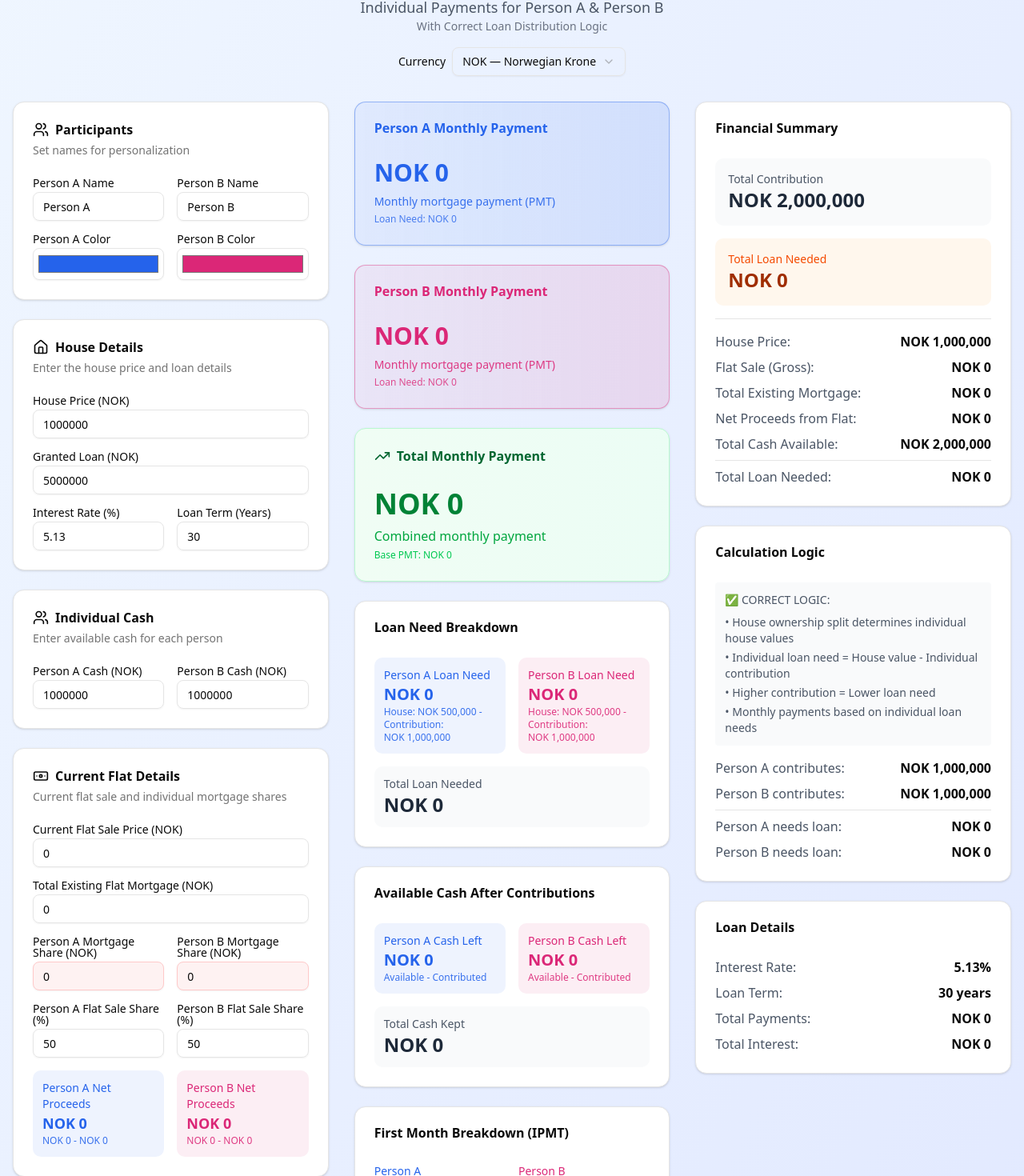
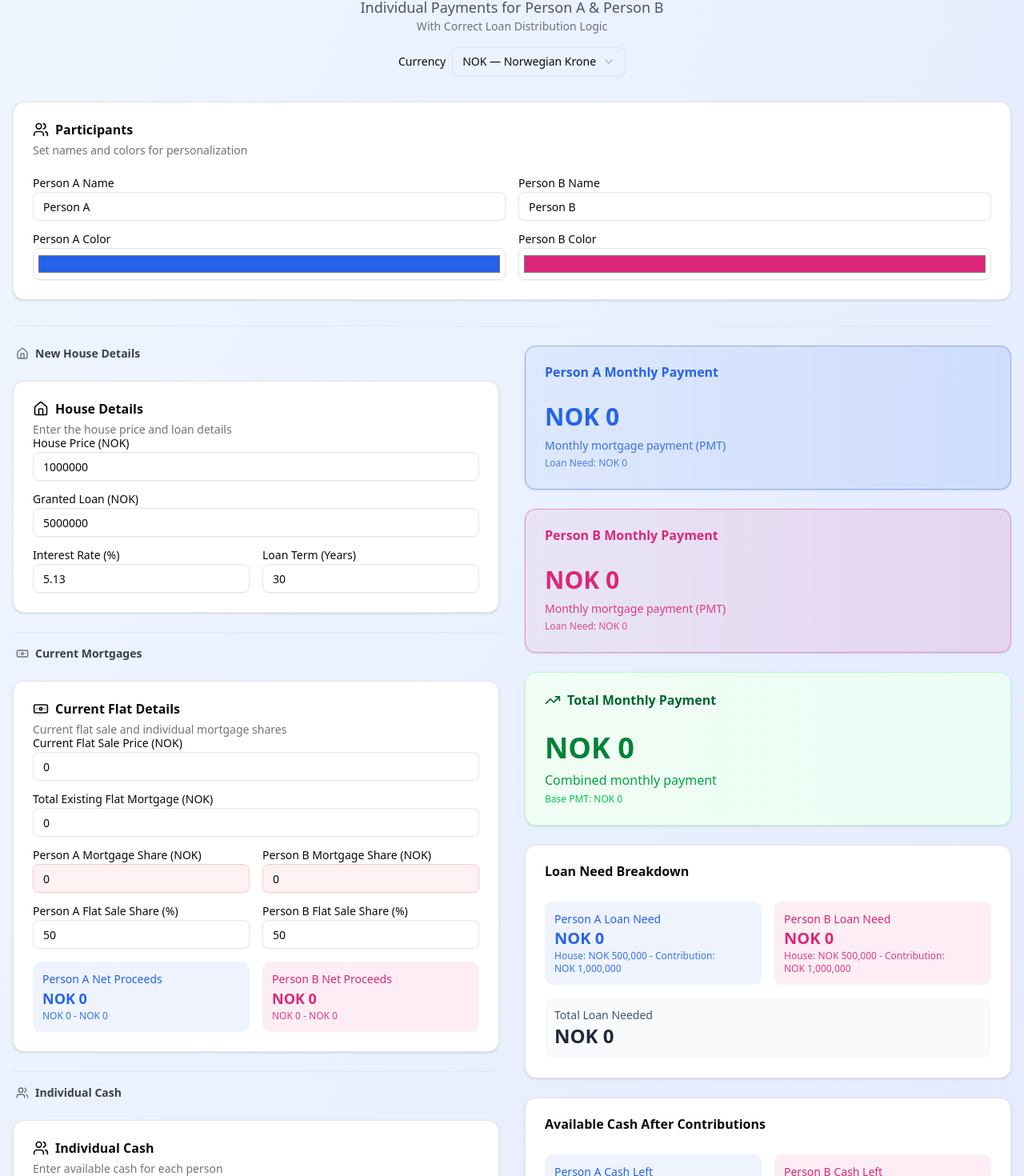
Before and after one commit to mocialov/mortgage_calculator, a React (Vite) app: page / in a window 1280 px wide. Shown: the part 77-1547 px from the top of the page at 80% size. Built offline with nearby package versions, Linux system fonts and the light colour scheme.

Commit message:
moving blocks

```diff
--- a/src/App.jsx
+++ b/src/App.jsx
@@ -31,6 +31,16 @@ function App() {
   const [loanTerm, setLoanTerm] = useState(30)
   const [hasRentalUnit, setHasRentalUnit] = useState(false)
   const [rentalIncome, setRentalIncome] = useState(0)
+  // Mobile stepper (only affects small screens)
+  const inputSteps = [
+    'Current Flat Details',
+    'Individual Cash',
+    'New House Details',
+    'Contributions to New Mortgage',
+    'Ownership Split',
+    'Rental Unit'
+  ]
+  const [currentStep, setCurrentStep] = useState(0)
 
   // Currency setting
   const [currency, setCurrency] = useState('NOK')
@@ -248,19 +258,18 @@ function App() {
           </div>
         </div>
 
-        <div className="grid grid-cols-1 lg:grid-cols-3 gap-8">
-          {/* Input Section */}
-          <div className="space-y-6">
+        {/* Full-width Participants */}
+        <div className="mb-8">
           <Card>
             <CardHeader>
               <CardTitle className="flex items-center gap-2">
                 <Users className="h-5 w-5" />
                 Participants
               </CardTitle>
-                <CardDescription>Set names for personalization</CardDescription>
+              <CardDescription>Set names and colors for personalization</CardDescription>
             </CardHeader>
             <CardContent className="space-y-4">
-                <div className="grid grid-cols-2 gap-4">
+              <div className="grid grid-cols-1 md:grid-cols-2 gap-4">
                 <div>
                   <Label htmlFor="personAName">{aName} Name</Label>
                   <Input
@@ -284,7 +293,7 @@ function App() {
                   />
                 </div>
               </div>
-                <div className="grid grid-cols-2 gap-4">
+              <div className="grid grid-cols-1 md:grid-cols-2 gap-4">
                 <div>
                   <Label htmlFor="personAColor">{aName} Color</Label>
                   <Input
@@ -308,7 +317,49 @@ function App() {
               </div>
             </CardContent>
           </Card>
-            <Card>
+        </div>
+        <div className="border-t border-gray-200 my-6" />
+
+        <div className="grid grid-cols-1 lg:grid-cols-2 gap-8">
+          {/* Input Section */}
+          <div className="space-y-6">
+            {/* Mobile stepper controls */}
+            <div className="lg:hidden sticky top-0 z-10 -mx-4 px-4 py-3 bg-gradient-to-br from-blue-50/90 to-indigo-100/90 backdrop-blur">
+              <div className="flex items-center justify-between">
+                <button
+                  className="text-sm px-3 py-1 rounded-md bg-white/70 border disabled:opacity-50"
+                  onClick={() => setCurrentStep((s) => Math.max(0, s - 1))}
+                  disabled={currentStep === 0}
+                >
+                  Back
+                </button>
+                <div className="text-sm font-medium">
+                  Step {currentStep + 1} of {inputSteps.length}
+                </div>
+                <button
+                  className="text-sm px-3 py-1 rounded-md bg-blue-600 text-white disabled:opacity-50"
+                  onClick={() => setCurrentStep((s) => Math.min(inputSteps.length - 1, s + 1))}
+                  disabled={currentStep === inputSteps.length - 1}
+                >
+                  Next
+                </button>
+              </div>
+              <div className="mt-2 flex gap-1 justify-center">
+                {inputSteps.map((_, idx) => (
+                  <button
+                    key={idx}
+                    aria-label={`Go to step ${idx + 1}`}
+                    className={`${currentStep === idx ? 'bg-blue-600' : 'bg-blue-300'} h-1.5 w-6 rounded-full`}
+                    onClick={() => setCurrentStep(idx)}
+                  />
+                ))}
+              </div>
+            </div>
+            {/* Section: New House Details */}
+            <h2 className="text-sm font-semibold text-gray-700 px-1 flex items-center gap-2">
+              <Home className="h-4 w-4 text-gray-500" /> New House Details
+            </h2>
+            <Card className={`${currentStep === 2 ? 'block' : 'hidden'} lg:block`}>
               <CardHeader>
                 <CardTitle className="flex items-center gap-2">
                   <Home className="h-5 w-5" />
@@ -363,7 +414,127 @@ function App() {
               </CardContent>
             </Card>
 
-            <Card>
+            {/* Section: Current Mortgages (moved above Individual Cash) */}
+            <div className="border-t border-gray-200 my-4" />
+            <h2 className="text-sm font-semibold text-gray-700 px-1 flex items-center gap-2">
+              <Banknote className="h-4 w-4 text-gray-500" /> Current Mortgages
+            </h2>
+            <Card className={`${currentStep === 0 ? 'block' : 'hidden'} lg:block`}>
+              <CardHeader>
+                <CardTitle className="flex items-center gap-2">
+                  <Banknote className="h-5 w-5" />
+                  Current Flat Details
+                </CardTitle>
+                <CardDescription>Current flat sale and individual mortgage shares</CardDescription>
+              </CardHeader>
+              <CardContent className="space-y-4">
+                <div>
+                  <Label htmlFor="flatSalePrice">Current Flat Sale Price ({currency})</Label>
+                  <Input
+                    id="flatSalePrice"
+                    type="number"
+                    value={flatSalePrice}
+                    onChange={(e) => setFlatSalePrice(Number(e.target.value))}
+                    className="mt-1"
+                    placeholder="Enter expected sale price"
+                  />
+                </div>
+                <div>
+                  <Label htmlFor="totalExistingMortgage">Total Existing Flat Mortgage ({currency})</Label>
+                  <Input
+                    id="totalExistingMortgage"
+                    type="number"
+                    value={totalExistingMortgage}
+                    onChange={(e) => setTotalExistingMortgage(Number(e.target.value))}
+                    className="mt-1"
+                    placeholder="Total amount still owed"
+                  />
+                </div>
+                <div className="grid grid-cols-2 gap-4">
+                  <div>
+                    <Label htmlFor="personAExistingMortgage">{aName} Mortgage Share ({currency})</Label>
+                    <Input
+                      id="personAExistingMortgage"
+                      type="number"
+                      value={personAExistingMortgage}
+                      onChange={(e) => setPersonAExistingMortgage(Number(e.target.value))}
+                      className="mt-1 bg-red-50 border-red-200"
+                      placeholder={`${aName}'s share of mortgage`}
+                    />
+                  </div>
+                  <div>
+                    <Label htmlFor="personBExistingMortgage">{bName} Mortgage Share ({currency})</Label>
+                    <Input
+                      id="personBExistingMortgage"
+                      type="number"
+                      value={personBExistingMortgage}
+                      onChange={(e) => setPersonBExistingMortgage(Number(e.target.value))}
+                      className="mt-1 bg-red-50 border-red-200"
+                      placeholder={`${bName}'s share of mortgage`}
+                    />
+                  </div>
+                </div>
+                {Math.abs(calculations.mortgageValidation) > 1 && (
+                  <div className="p-3 bg-yellow-50 border border-yellow-200 rounded-lg">
+                    <div className="flex items-center gap-2">
+                      <AlertTriangle className="h-4 w-4 text-yellow-600" />
+                      <p className="text-yellow-800 font-medium text-sm">Mortgage Share Mismatch</p>
+                    </div>
+                    <p className="text-yellow-700 text-xs mt-1">
+                      Individual shares ({formatCurrency(personAExistingMortgage + personBExistingMortgage)})
+                      don't match total ({formatCurrency(totalExistingMortgage)})
+                    </p>
+                  </div>
+                )}
+                <div className="grid grid-cols-2 gap-4">
+                  <div>
+                    <Label htmlFor="personAFlatShare">{aName} Flat Sale Share (%)</Label>
+                    <Input
+                      id="personAFlatShare"
+                      type="number"
+                      step="0.1"
+                      value={personAFlatShare}
+                      onChange={(e) => setPersonAFlatShare(Number(e.target.value))}
+                      className="mt-1"
+                    />
+                  </div>
+                  <div>
+                    <Label htmlFor="personBFlatShare">{bName} Flat Sale Share (%)</Label>
+                    <Input
+                      id="personBFlatShare"
+                      type="number"
+                      step="0.1"
+                      value={personBFlatShare}
+                      onChange={(e) => setPersonBFlatShare(Number(e.target.value))}
+                      className="mt-1"
+                    />
+                  </div>
+                </div>
+                <div className="grid grid-cols-2 gap-4">
+                  <div className="p-3 rounded-lg" style={{ backgroundColor: hexToRgba(personAColor, 0.08) }}>
+                    <p className="text-sm font-medium" style={{ color: personAColor }}>{aName} Net Proceeds</p>
+                    <p className="text-lg font-bold" style={{ color: personAColor }}>{formatCurrency(calculations.personANetProceeds)}</p>
+                    <p className="text-xs" style={{ color: hexToRgba(personAColor, 0.9) }}>
+                      {formatCurrency(calculations.personAGrossShare)} - {formatCurrency(personAExistingMortgage)}
+                    </p>
+                  </div>
+                  <div className="p-3 rounded-lg" style={{ backgroundColor: hexToRgba(personBColor, 0.08) }}>
+                    <p className="text-sm font-medium" style={{ color: personBColor }}>{bName} Net Proceeds</p>
+                    <p className="text-lg font-bold" style={{ color: personBColor }}>{formatCurrency(calculations.personBNetProceeds)}</p>
+                    <p className="text-xs" style={{ color: hexToRgba(personBColor, 0.9) }}>
+                      {formatCurrency(calculations.personBGrossShare)} - {formatCurrency(personBExistingMortgage)}
+                    </p>
+                  </div>
+                </div>
+              </CardContent>
+            </Card>
+
+            {/* Section: Cash */}
+            <div className="border-t border-gray-200 my-4" />
+            <h2 className="text-sm font-semibold text-gray-700 px-1 flex items-center gap-2">
+              <Users className="h-4 w-4 text-gray-500" /> Individual Cash
+            </h2>
+            <Card className={`${currentStep === 1 ? 'block' : 'hidden'} lg:block`}>
               <CardHeader>
                 <CardTitle className="flex items-center gap-2">
                   <Users className="h-5 w-5" />
@@ -397,128 +568,8 @@ function App() {
               </CardContent>
             </Card>
 
-            <Card>
-              <CardHeader>
-                <CardTitle className="flex items-center gap-2">
-                  <Banknote className="h-5 w-5" />
-                  Current Flat Details
-                </CardTitle>
-                <CardDescription>Current flat sale and individual mortgage shares</CardDescription>
-              </CardHeader>
-              <CardContent className="space-y-4">
-                <div>
-                  <Label htmlFor="flatSalePrice">Current Flat Sale Price ({currency})</Label>
-                  <Input
-                    id="flatSalePrice"
-                    type="number"
-                    value={flatSalePrice}
-                    onChange={(e) => setFlatSalePrice(Number(e.target.value))}
-                    className="mt-1"
-                    placeholder="Enter expected sale price"
-                  />
-                </div>
-
-                <div>
-                  <Label htmlFor="totalExistingMortgage">Total Existing Flat Mortgage ({currency})</Label>
-                  <Input
-                    id="totalExistingMortgage"
-                    type="number"
-                    value={totalExistingMortgage}
-                    onChange={(e) => setTotalExistingMortgage(Number(e.target.value))}
-                    className="mt-1"
-                    placeholder="Total amount still owed"
-                  />
-                </div>
-
-                <div className="grid grid-cols-2 gap-4">
-                  <div>
-                    <Label htmlFor="personAExistingMortgage">{aName} Mortgage Share ({currency})</Label>
-                    <Input
-                      id="personAExistingMortgage"
-                      type="number"
-                      value={personAExistingMortgage}
-                      onChange={(e) => setPersonAExistingMortgage(Number(e.target.value))}
-                      className="mt-1 bg-red-50 border-red-200"
-                      placeholder={`${aName}'s share of mortgage`}
-                    />
-                  </div>
-                  <div>
-                    <Label htmlFor="personBExistingMortgage">{bName} Mortgage Share ({currency})</Label>
-                    <Input
-                      id="personBExistingMortgage"
-                      type="number"
-                      value={personBExistingMortgage}
-                      onChange={(e) => setPersonBExistingMortgage(Number(e.target.value))}
-                      className="mt-1 bg-red-50 border-red-200"
-                      placeholder={`${bName}'s share of mortgage`}
-                    />
-                  </div>
-                </div>
-
-                {Math.abs(calculations.mortgageValidation) > 1 && (
-                  <div className="p-3 bg-yellow-50 border border-yellow-200 rounded-lg">
-                    <div className="flex items-center gap-2">
-                      <AlertTriangle className="h-4 w-4 text-yellow-600" />
-                      <p className="text-yellow-800 font-medium text-sm">Mortgage Share Mismatch</p>
-                    </div>
-                    <p className="text-yellow-700 text-xs mt-1">
-                      Individual shares ({formatCurrency(personAExistingMortgage + personBExistingMortgage)})
-                      don't match total ({formatCurrency(totalExistingMortgage)})
-                    </p>
-                  </div>
-                )}
-
-                <div className="grid grid-cols-2 gap-4">
-                  <div>
-                    <Label htmlFor="personAFlatShare">{aName} Flat Sale Share (%)</Label>
-                    <Input
-                      id="personAFlatShare"
-                      type="number"
-                      step="0.1"
-                      value={personAFlatShare}
-                      onChange={(e) => setPersonAFlatShare(Number(e.target.value))}
-                      className="mt-1"
-                    />
-                  </div>
-                  <div>
-                    <Label htmlFor="personBFlatShare">{bName} Flat Sale Share (%)</Label>
-                    <Input
-                      id="personBFlatShare"
-                      type="number"
-                      step="0.1"
-                      value={personBFlatShare}
-                      onChange={(e) => setPersonBFlatShare(Number(e.target.value))}
-                      className="mt-1"
-                    />
-                  </div>
-                </div>
-
-                <div className="grid grid-cols-2 gap-4">
-                  <div
-                    className="p-3 rounded-lg"
-                    style={{ backgroundColor: hexToRgba(personAColor, 0.08) }}
-                  >
-                    <p className="text-sm font-medium" style={{ color: personAColor }}>{aName} Net Proceeds</p>
-                    <p className="text-lg font-bold" style={{ color: personAColor }}>{formatCurrency(calculations.personANetProceeds)}</p>
-                    <p className="text-xs" style={{ color: hexToRgba(personAColor, 0.9) }}>
-                      {formatCurrency(calculations.personAGrossShare)} - {formatCurrency(personAExistingMortgage)}
-                    </p>
-                  </div>
-                  <div
-                    className="p-3 rounded-lg"
-                    style={{ backgroundColor: hexToRgba(personBColor, 0.08) }}
-                  >
-                    <p className="text-sm font-medium" style={{ color: personBColor }}>{bName} Net Proceeds</p>
-                    <p className="text-lg font-bold" style={{ color: personBColor }}>{formatCurrency(calculations.personBNetProceeds)}</p>
-                    <p className="text-xs" style={{ color: hexToRgba(personBColor, 0.9) }}>
-                      {formatCurrency(calculations.personBGrossShare)} - {formatCurrency(personBExistingMortgage)}
-                    </p>
-                  </div>
-                </div>
-              </CardContent>
-            </Card>
-
-            <Card>
+            {/* Contributions moved into Cash section (step 2) */}
+            <Card className={`${currentStep === 2 ? 'block' : 'hidden'} lg:block`}>
               <CardHeader>
                 <CardTitle className="flex items-center gap-2">
                   <DollarSign className="h-5 w-5" />
@@ -566,7 +617,12 @@ function App() {
               </CardContent>
             </Card>
 
-            <Card>
+            <Card className={`${currentStep === 4 ? 'block' : 'hidden'} lg:block`}>
+              {/* Section: Other Factors */}
+              <div className="border-t border-gray-200 my-4" />
+              <h2 className="text-sm font-semibold text-gray-700 px-1 flex items-center gap-2">
+                <DollarSign className="h-4 w-4 text-gray-500" /> Other Factors
+              </h2>
               <CardHeader>
                 <CardTitle>Ownership Split</CardTitle>
                 <CardDescription>How will house ownership be split?</CardDescription>
@@ -628,7 +684,7 @@ function App() {
               </CardContent>
             </Card>
 
-            <Card>
+            <Card className={`${currentStep === 5 ? 'block' : 'hidden'} lg:block`}>
               <CardHeader>
                 <CardTitle>Rental Unit</CardTitle>
                 <CardDescription>Will the house have a rental unit?</CardDescription>
@@ -659,7 +715,7 @@ function App() {
             </Card>
           </div>
 
-          {/* Individual Results Section */}
+          {/* Individual Results Section - non-sticky */}
           <div className="space-y-6">
             <Card className="border" style={{ background: `linear-gradient(90deg, ${hexToRgba(personAColor, 0.06)}, ${hexToRgba(personAColor, 0.12)})`, borderColor: hexToRgba(personAColor, 0.4) }}>
               <CardHeader>
```
Lines whose indentation alone changed are shown as unchanged.
